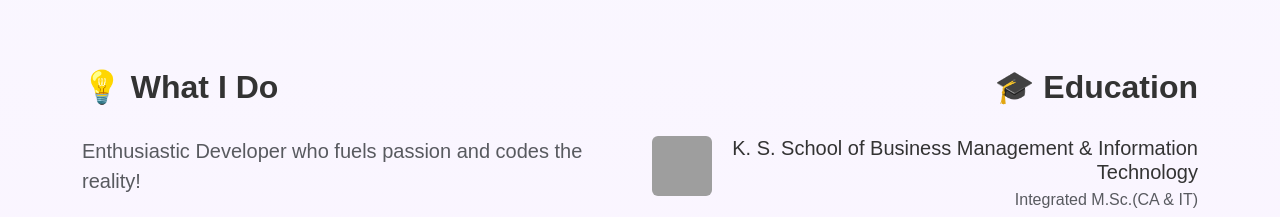
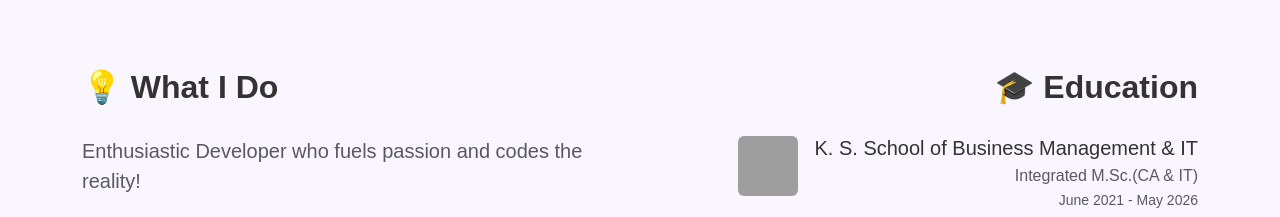
Before and after one commit to keya-ashish-shah/Portfolio, a plain HTML site: page index.html in a window 1280 px wide. Shown: the part 960-1177 px from the top of the page. Drawn offline with nearby package versions, Linux system fonts and the light colour scheme; grey boxes are pictures that could not be loaded.

Commit message:
Update index.html

```diff
--- a/index.html
+++ b/index.html
@@ -136,7 +136,7 @@
 
       <!-- Text (right side) -->
       <div class="text-end">
-        <h5 class="mb-1">K. S. School of Business Management & Information Technology</h5>
+        <h5 class="mb-1">K. S. School of Business Management & IT</h5>
         <p class="text-muted mb-0">Integrated M.Sc.(CA & IT)<br><small>June 2021 - May 2026</small></p>
       </div>
     </div>
```
